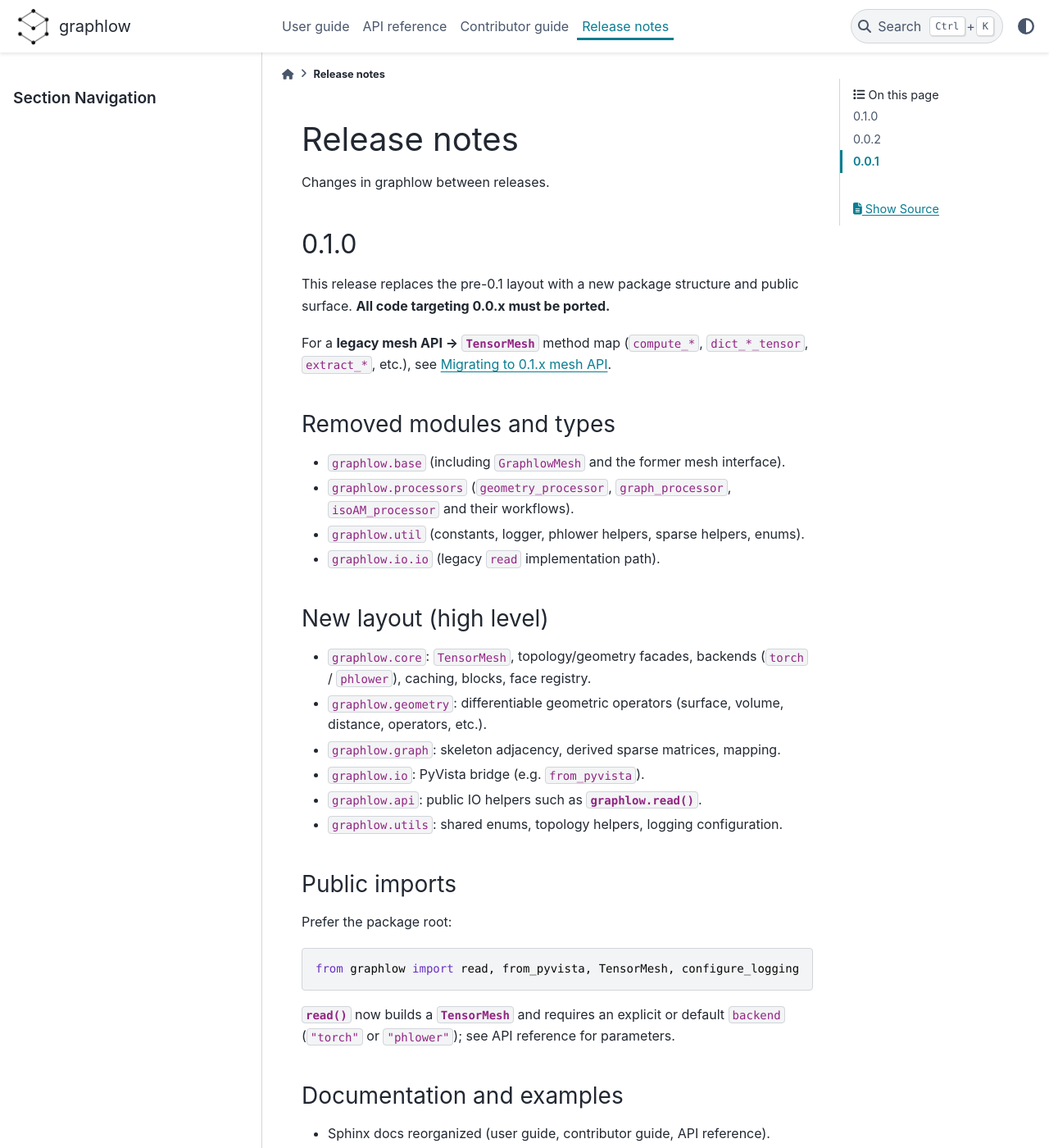
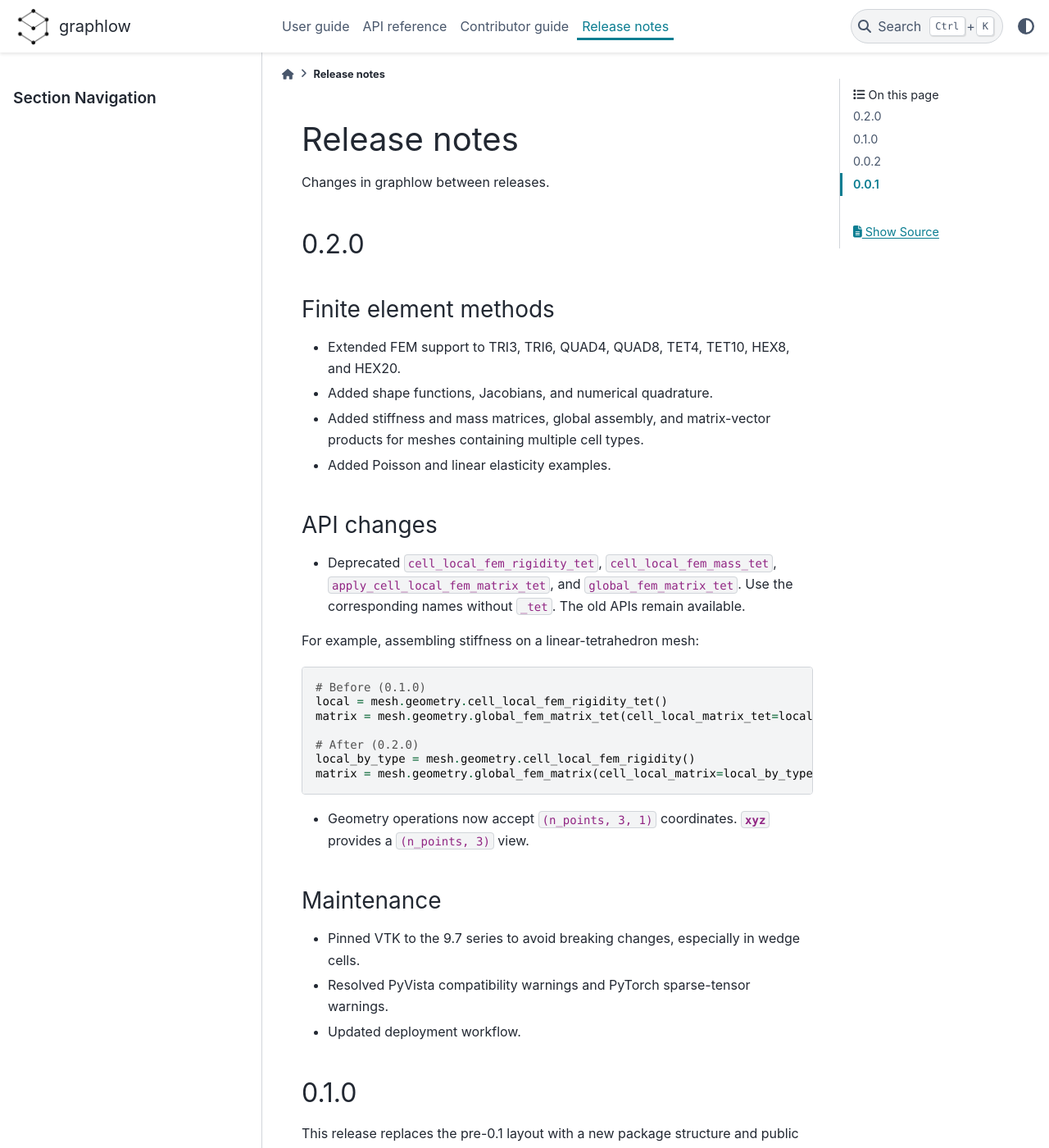
Before and after one commit to ricosjp/graphlow, a Sphinx documentation site: the page built from docs/source/release_notes.rst, in a window 1280 px wide and 1400 px high. Shown: the whole window at 82% size. Built offline with Sphinx 7.4.7 and the PyData theme 0.15.4, drawn with Linux system fonts in a browser that asks for light colours; pages that are not in the unit, such as notebooks, are missing from menus.

Commit message:
bump version to 0.2.0 and update release notes

```diff
--- a/docs/source/release_notes.rst
+++ b/docs/source/release_notes.rst
@@ -2,6 +2,46 @@ Release notes
 =============
 
 Changes in graphlow between releases.
+
+0.2.0
+--------------
+
+Finite element methods
+^^^^^^^^^^^^^^^^^^^^^^
+
+- Extended FEM support to TRI3, TRI6, QUAD4, QUAD8, TET4, TET10, HEX8, and HEX20.
+- Added shape functions, Jacobians, and numerical quadrature.
+- Added stiffness and mass matrices, global assembly, and matrix-vector
+  products for meshes containing multiple cell types.
+- Added Poisson and linear elasticity examples.
+
+API changes
+^^^^^^^^^^^
+
+- Deprecated ``cell_local_fem_rigidity_tet``, ``cell_local_fem_mass_tet``,
+  ``apply_cell_local_fem_matrix_tet``, and ``global_fem_matrix_tet``.
+  Use the corresponding names without ``_tet``. The old APIs remain available.
+
+For example, assembling stiffness on a linear-tetrahedron mesh:
+
+.. code-block:: python
+
+   # Before (0.1.0)
+   local = mesh.geometry.cell_local_fem_rigidity_tet()
+   matrix = mesh.geometry.global_fem_matrix_tet(cell_local_matrix_tet=local)
+
+   # After (0.2.0)
+   local_by_type = mesh.geometry.cell_local_fem_rigidity()
+   matrix = mesh.geometry.global_fem_matrix(cell_local_matrix=local_by_type)
+
+- Geometry operations now accept ``(n_points, 3, 1)`` coordinates.
+  :attr:`~graphlow.TensorMesh.xyz` provides a ``(n_points, 3)`` view.
+
+Maintenance
+^^^^^^^^^^^
+- Pinned VTK to the 9.7 series to avoid breaking changes, especially in wedge cells.
+- Resolved PyVista compatibility warnings and PyTorch sparse-tensor warnings.
+- Updated deployment workflow.
 
 0.1.0
 --------------
--- a/pyproject.toml
+++ b/pyproject.toml
@@ -7,7 +7,7 @@ include = ["src/graphlow", "pyproject.toml", "README.md", "LICENSE"]
 
 [project]
 name = "graphlow"
-version = "0.1.0"
+version = "0.2.0"
 description = "graphlow provides graph processing features for physical simulation data."
 readme = "README.md"
 license = { text = "Apache-2.0" }
```
Also changed, not shown: README.md (+4 -0 lines).
